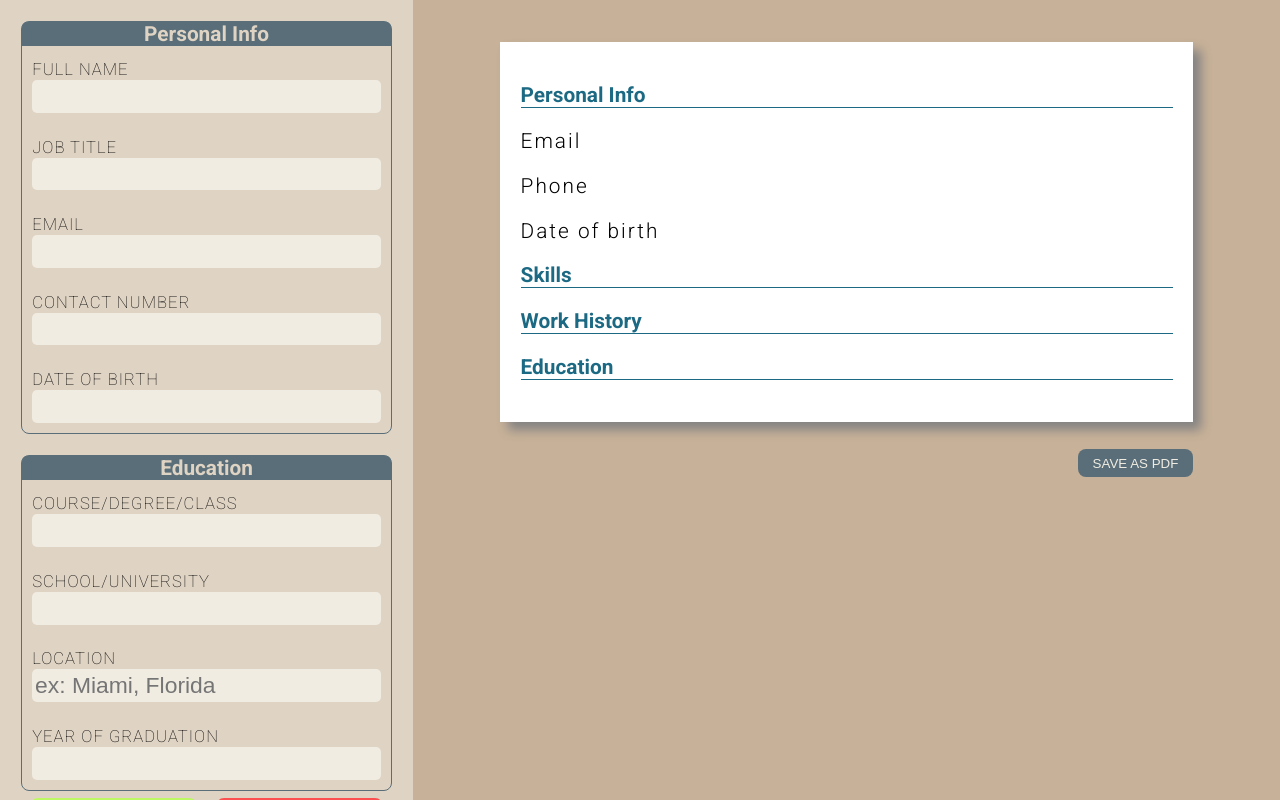
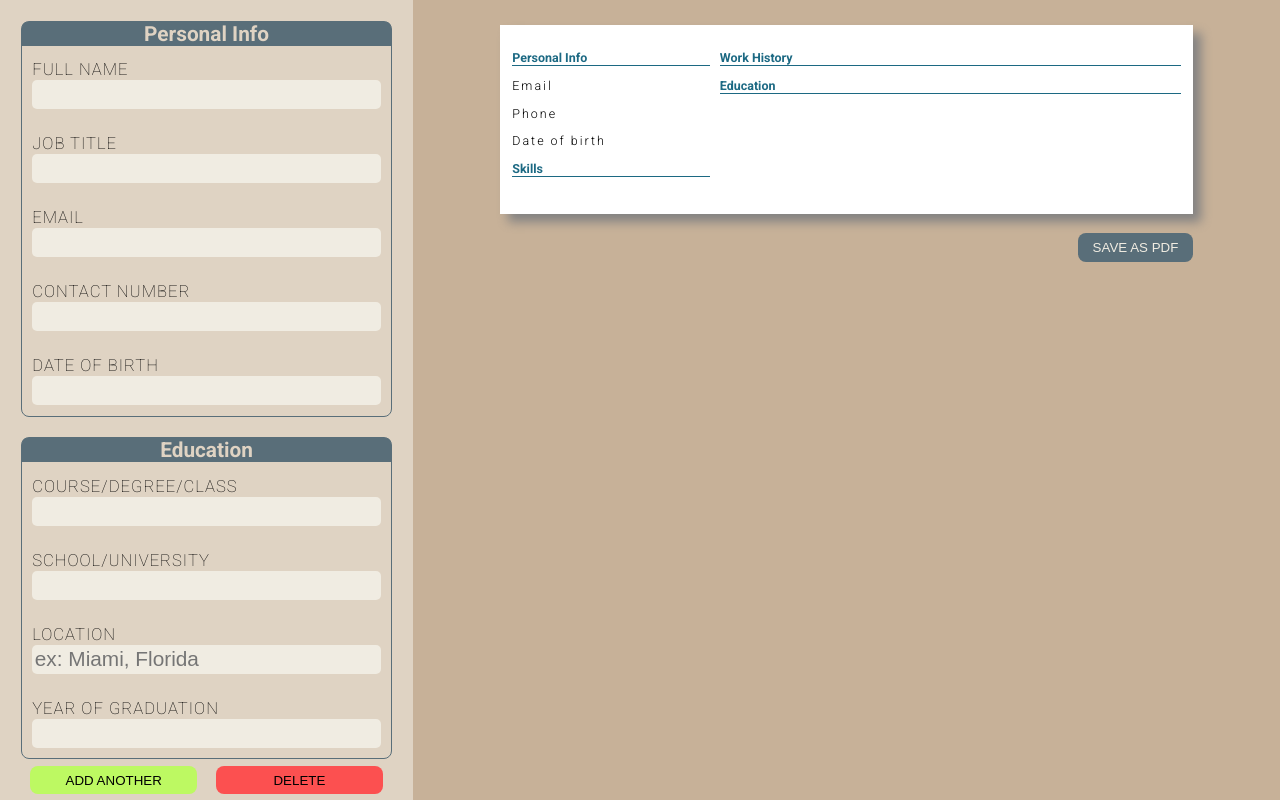
Before and after one commit to maximkwski/cv-app, a React (Vite) app: page / in a window 1280 px wide. Shown: the top 800 px of the page. Built offline with nearby package versions, Linux system fonts and the light colour scheme.

Commit message:
edit styles of output cv component

```diff
--- a/src/components/PdfGenerator.jsx
+++ b/src/components/PdfGenerator.jsx
@@ -3,7 +3,7 @@ import '../styles/OutputCV.css'
 
 const PdfGenerator = ({ info }) => {
   const generatePdf = () => {
-    const element = document.getElementById('output-pdf'); // Assuming you have an id on the root element of your OutputCV component
+    const element = document.getElementById('output-pdf');
     html2pdf().from(element).save();
   };
 
--- a/src/styles/Form.css
+++ b/src/styles/Form.css
@@ -31,11 +31,13 @@ form section {
     outline: none;
     border: none;
     border-radius: 5px;
-    font-size: 1.1em;
+    font-size: 1em;
     padding: 0.125em;
 }
 
-.form-row input {}
+.form-row textarea {
+    font-size: 0.8em;
+}
 
 .form-row label {
     text-transform: uppercase;
--- a/src/styles/OutputCV.css
+++ b/src/styles/OutputCV.css
@@ -1,12 +1,25 @@
 .output {
     background-color: #c7b198;
     padding-top: 1em;
+    font-size: 0.6em;
+}
+
+main {
+    display: flex;
+    gap: 10px;
 }
 
 .left-side,
 .right-side {
     margin-bottom: 1em;
+}
 
+.left-side {
+    width: 30%;
+}
+
+.right-side {
+    width: 70%;
 }
 
 .output__content {
@@ -38,13 +51,8 @@
     margin: 1em 0;
 }
 
-.cv-personal input {
-    width: 100%;
-
-    outline: none;
-    border: none;
-    font-size: 1em;
-    padding: 0;
+.cv-personal span {
+    word-wrap: break-word;
 }
 
 .cv-personal .label {
@@ -57,7 +65,6 @@
     list-style: none;
     padding: 0;
 }
-
 
 
 .exp-content div {
@@ -89,12 +96,6 @@
     font-style: italic;
 }
 
-.cv-email {
-    max-width: 100%;
-    overflow-x: auto;
-    /* Enable horizontal scrolling when content overflows */
-    white-space: nowrap;
-}
 
 
 .pdf {
```
Also changed, not shown: 1 other file (tests, documents, lock files or other folders).
